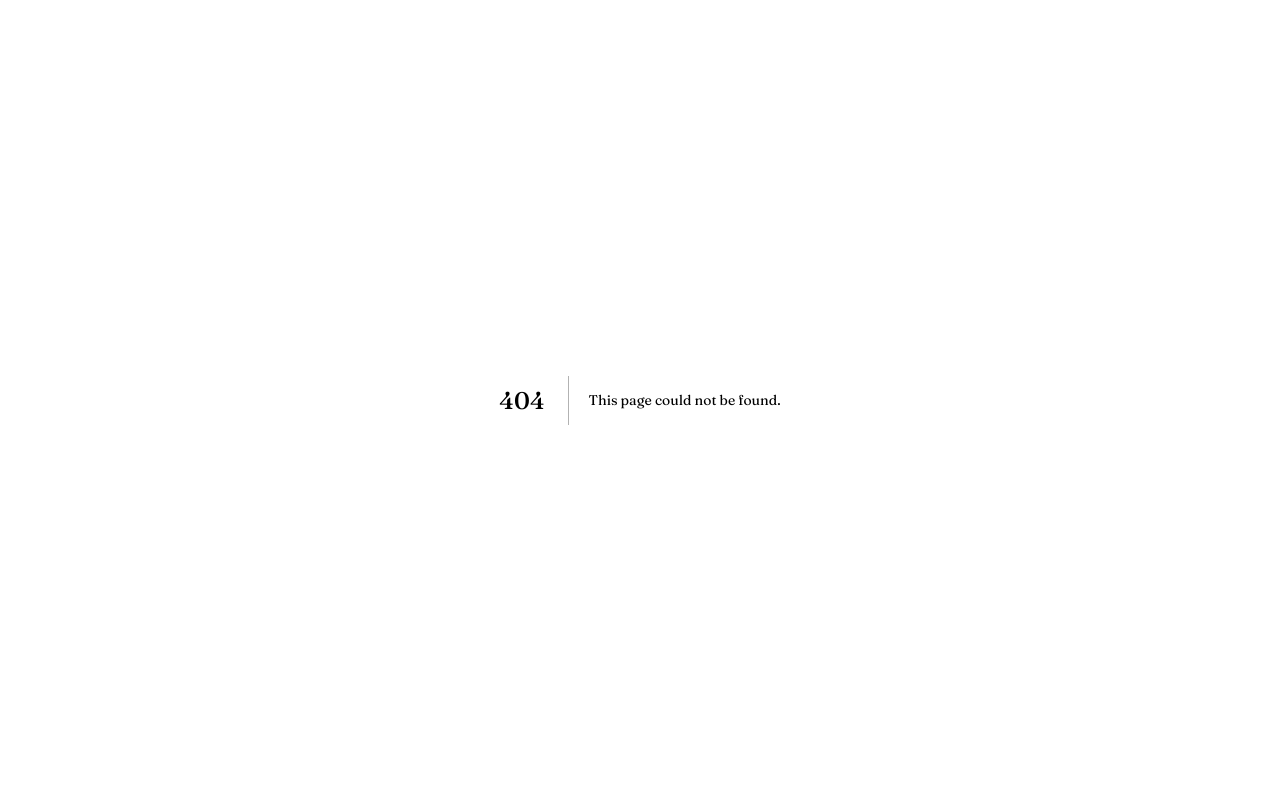
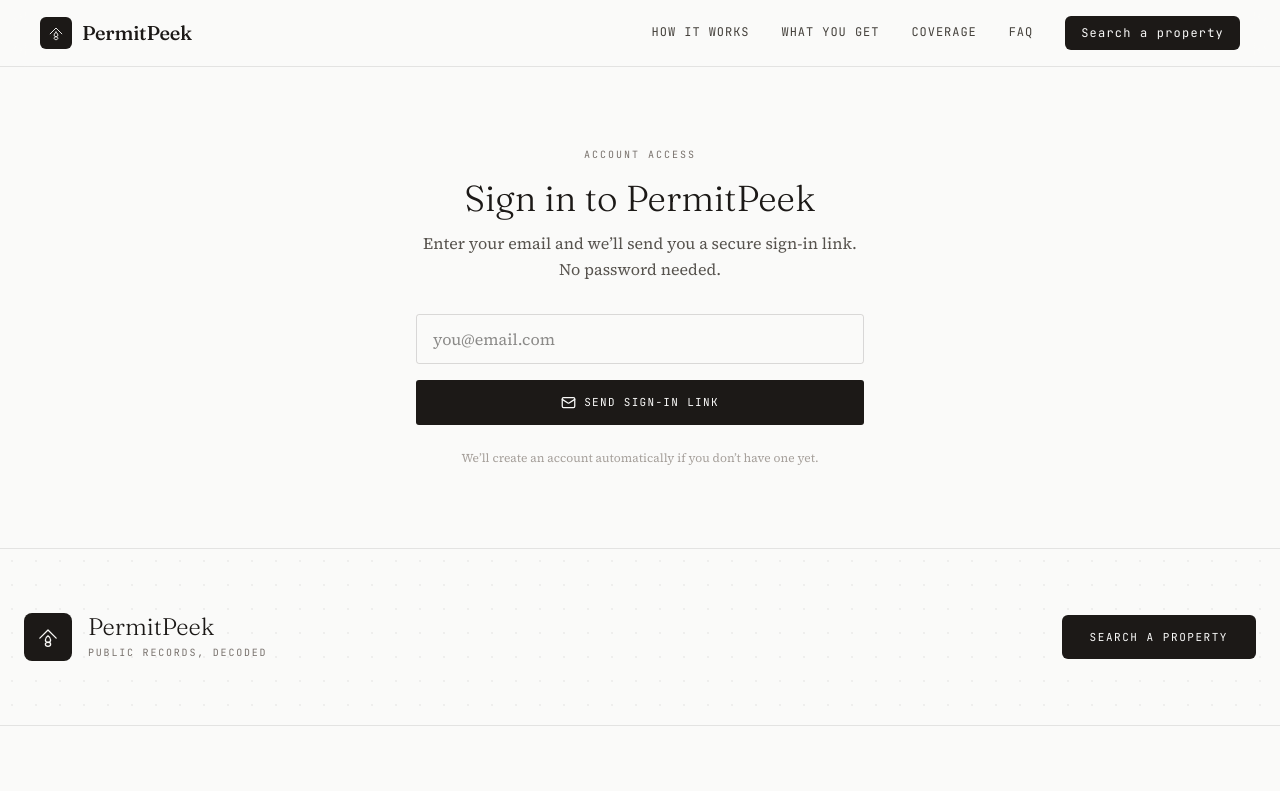
Before and after one commit to ciciyuan79/permitpeek, a Next.js app: page /signin in a window 1280 px wide. Before the commit this address had no page. Shown: the top 791 px of the page. Built offline with nearby package versions, Linux system fonts and the light colour scheme.

Commit message:
Create page.tsx

```diff
--- /dev/null
+++ b/src/app/signin/page.tsx
@@ -0,0 +1,93 @@
+"use client";
+
+import { useState, Suspense } from "react";
+import { signIn } from "next-auth/react";
+import { useSearchParams } from "next/navigation";
+import { Mail, Loader2, CheckCircle2 } from "lucide-react";
+import Nav from "@/components/Nav";
+import Footer from "@/components/Footer";
+
+function SignInForm() {
+  const [email, setEmail] = useState("");
+  const [loading, setLoading] = useState(false);
+  const [sent, setSent] = useState(false);
+  const searchParams = useSearchParams();
+  const checkEmail = searchParams.get("check") === "email";
+
+  const handleSubmit = async (e: React.FormEvent) => {
+    e.preventDefault();
+    setLoading(true);
+    try {
+      await signIn("email", { email, redirect: false, callbackUrl: "/account/downloads" });
+      setSent(true);
+    } catch (err) {
+      console.error(err);
+    }
+    setLoading(false);
+  };
+
+  if (sent || checkEmail) {
+    return (
+      <div className="max-w-md mx-auto text-center">
+        <div className="w-14 h-14 bg-emerald-50 text-emerald-700 rounded-full flex items-center justify-center mx-auto mb-6">
+          <CheckCircle2 size={24} strokeWidth={1.5} />
+        </div>
+        <h1 className="font-display text-3xl font-light mb-3">Check your email</h1>
+        <p className="font-serif text-stone-600 leading-relaxed">
+          We&rsquo;ve sent a secure sign-in link to your inbox. Click it to access your account. The link expires in 24 hours.
+        </p>
+      </div>
+    );
+  }
+
+  return (
+    <div className="max-w-md mx-auto">
+      <div className="text-center mb-8">
+        <span className="font-mono text-[10px] uppercase tracking-[0.2em] text-stone-500 mb-4 block">
+          Account Access
+        </span>
+        <h1 className="font-display text-4xl font-light mb-3">Sign in to PermitPeek</h1>
+        <p className="font-serif text-stone-600 leading-relaxed">
+          Enter your email and we&rsquo;ll send you a secure sign-in link. No password needed.
+        </p>
+      </div>
+
+      <form onSubmit={handleSubmit} className="space-y-4">
+        <input
+          type="email"
+          value={email}
+          onChange={(e) => setEmail(e.target.value)}
+          placeholder="you@email.com"
+          required
+          className="w-full px-4 py-3 border border-stone-900/15 font-serif text-base focus:outline-none focus:border-stone-900/40 rounded-[3px]"
+        />
+        <button
+          type="submit"
+          disabled={loading}
+          className="w-full bg-stone-900 text-stone-50 py-3.5 font-mono text-[11px] uppercase tracking-[0.12em] hover:bg-stone-800 transition-colors flex items-center justify-center gap-2 disabled:opacity-60 rounded-[3px]"
+        >
+          {loading ? <Loader2 size={15} className="animate-spin" /> : <Mail size={15} />}
+          Send sign-in link
+        </button>
+      </form>
+
+      <p className="text-center font-serif text-xs text-stone-400 mt-6 leading-relaxed">
+        We&rsquo;ll create an account automatically if you don&rsquo;t have one yet.
+      </p>
+    </div>
+  );
+}
+
+export default function SignInPage() {
+  return (
+    <div className="min-h-screen flex flex-col bg-stone-50">
+      <Nav />
+      <main className="flex-grow flex items-center justify-center px-6 py-20">
+        <Suspense fallback={<div className="font-mono text-xs uppercase tracking-widest text-stone-400">Loading…</div>}>
+          <SignInForm />
+        </Suspense>
+      </main>
+      <Footer />
+    </div>
+  );
+}
```
